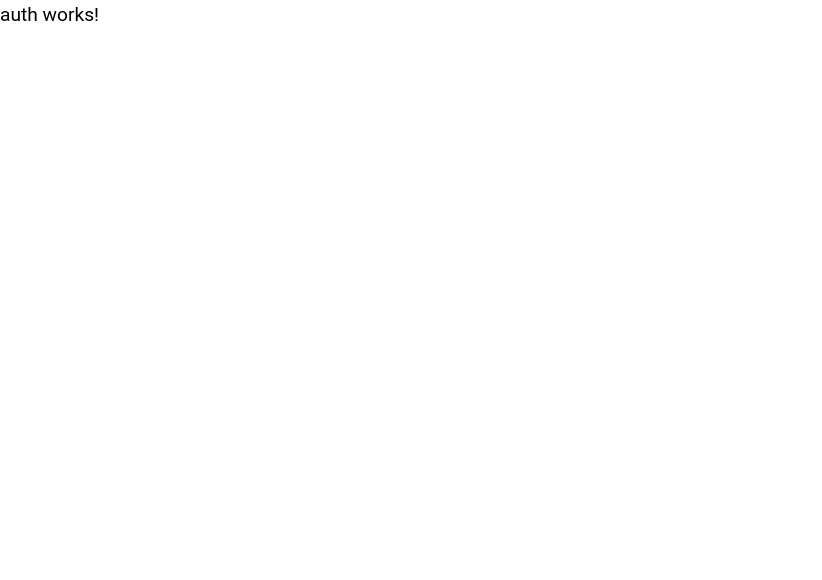
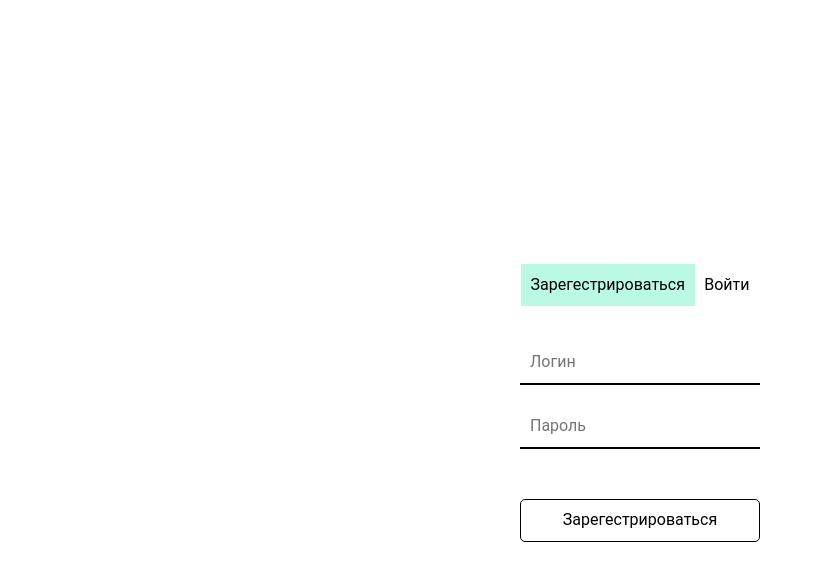
Before and after one commit to Victoria-Golomazova/fake-authorization-for-telda, an Angular app: page /auth in a window 1280 px wide. Shown: the top 580 px of the page, without its empty margins (0-822 px from the left). Built offline with nearby package versions, Linux system fonts and the light colour scheme.

Commit message:
layout auth/register page completed

```diff
--- a/src/app/app.component.html
+++ b/src/app/app.component.html
@@ -1 +1,3 @@
-<router-outlet></router-outlet>
+<div class="container">
+  <router-outlet></router-outlet>
+</div>
--- a/src/app/components/auth/auth.component.html
+++ b/src/app/components/auth/auth.component.html
@@ -1 +1,27 @@
-<p>auth works!</p>
+<main>
+  <section class="tabs">
+    <div class="tabs__auth">
+      <button
+        [class.active]="typePage === 'register'"
+        (click)="toggleType('register')"
+      >Зарегестрироваться</button>
+    </div>
+    <div class="tabs__login">
+      <button
+        [class.active]="typePage === 'auth'"
+        (click)="toggleType('auth')"
+      >Войти</button>
+    </div>
+  </section>
+
+
+  <form>
+    <div class="form__name">
+      <input type="text" placeholder="Логин">
+    </div>
+    <div class="form__password">
+      <input type="password" placeholder="Пароль">
+    </div>
+    <button  class="form__btn">{{typePage ==='register' ? 'Зарегестрироваться' : 'Войти'}}</button>
+  </form>
+</main>
--- a/src/app/components/auth/auth.component.scss
+++ b/src/app/components/auth/auth.component.scss
@@ -0,0 +1,25 @@
+main {
+  height: 100vh;
+  display: flex;
+  flex-direction: column;
+  align-items: center;
+  justify-content: center;
+}
+
+.active {
+  background: rgb(186, 249, 228);
+}
+
+.tabs {
+  display: flex;
+  margin-bottom: 1rem;
+}
+
+.form {
+  &__btn {
+    margin-top: 2.5rem;
+    width: 100%;
+    border: 1px solid #000;
+    border-radius: 5px;
+  }
+}
--- a/src/app/components/auth/auth.component.ts
+++ b/src/app/components/auth/auth.component.ts
@@ -1,10 +1,20 @@
-import { Component } from '@angular/core';
+import { Component, OnInit } from '@angular/core';
+import { PageTypes } from 'src/app/services/types';
 
 @Component({
   selector: 'app-auth',
   templateUrl: './auth.component.html',
   styleUrls: ['./auth.component.scss']
 })
-export class AuthComponent {
+export class AuthComponent implements OnInit {
+  public typePage!: PageTypes;
+
+  ngOnInit(): void {
+    this.typePage = 'register';
+  }
+
+  public toggleType(type: PageTypes): PageTypes {
+    return this.typePage = type;
+  }
 
 }
--- /dev/null
+++ b/src/app/services/types.ts
@@ -0,0 +1 @@
+export type PageTypes = 'auth' | 'register';
--- a/src/styles.scss
+++ b/src/styles.scss
@@ -12,6 +12,28 @@ body {
   color: #000;
 }
 
+button, input {
+  font-family: 'Roboto', sans-serif;
+  font-size: 1rem;
+  line-height: 1.4;
+  background: #fff;
+  color: #000;
+  padding: .6rem;
+  margin: 10px 0;
+}
+button {
+  border: none;
+  cursor: pointer;
+  transition: .2s ease-in-out;
+  &:hover {
+    background: rgb(209, 209, 209);
+  }
+}
+input {
+  border: none;
+  border-bottom: 2px solid #000;
+}
+
 a {
   text-decoration: none;
 }
@@ -19,3 +41,11 @@ a {
 ul {
   list-style: none;
 }
+
+.container {
+  max-width: 1100px;
+  margin: auto;
+  overflow: hidden;
+  padding: 0.2rem;
+  height: 100vh;
+}
```
